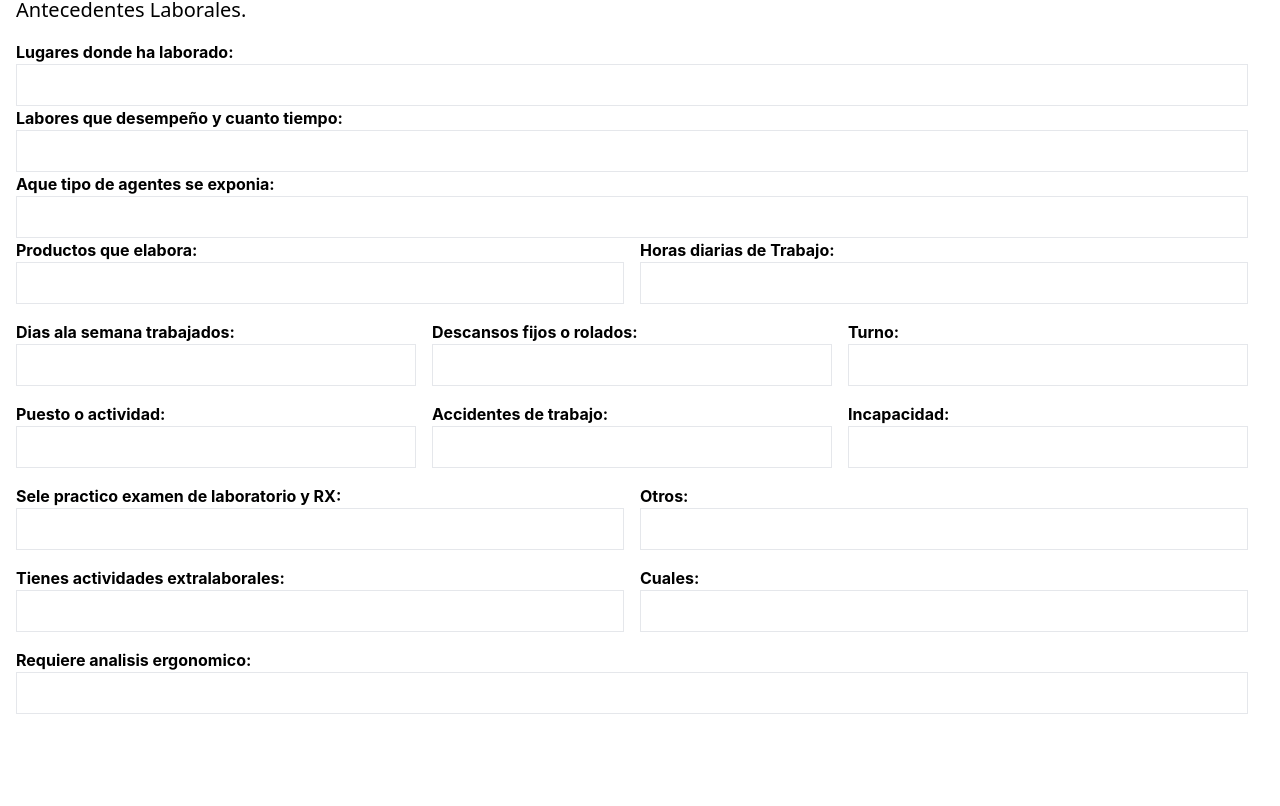
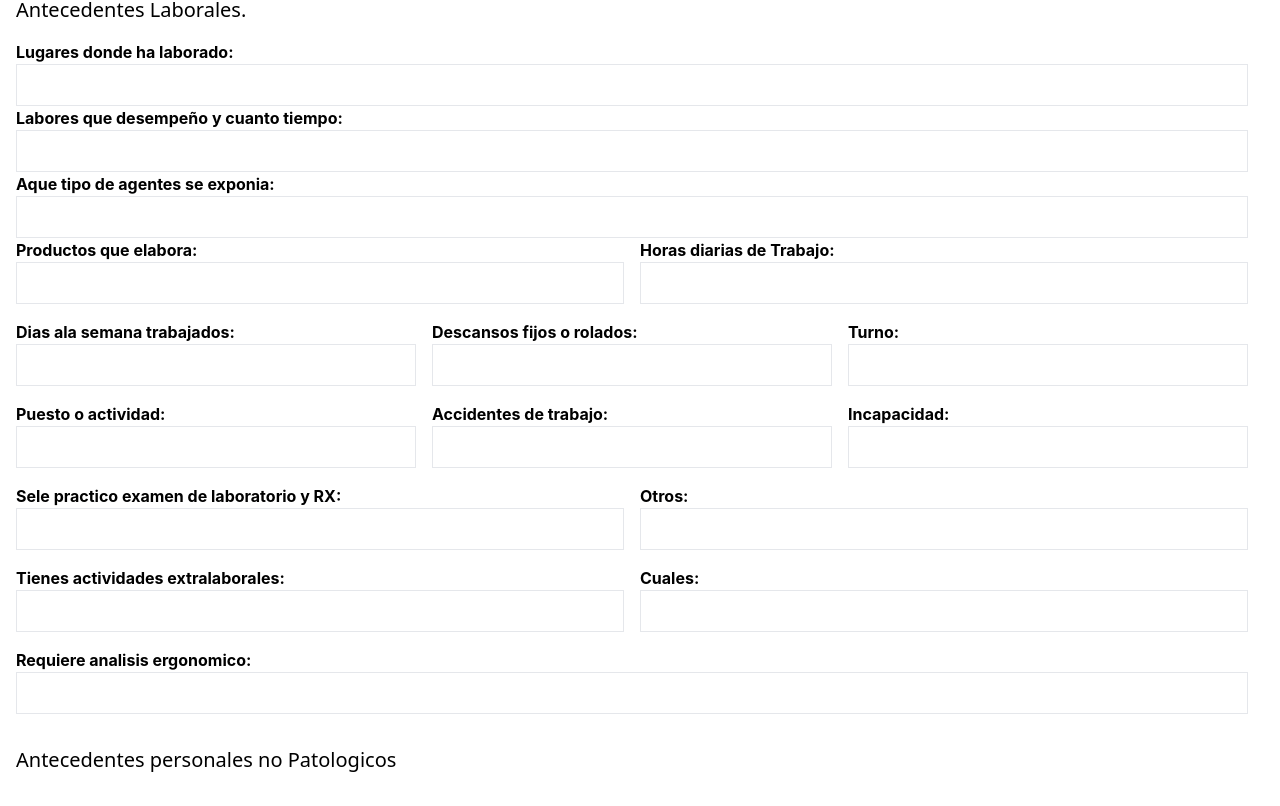
Before and after one commit to Varg-Vikernes/medical-control, a React (Create React App) app: page /Hcx1 in a window 1280 px wide. Shown: the part 870-1676 px from the top of the page. Before the commit the page ends 1600 px from the top, so only its background shows below. Built offline with nearby package versions, Linux system fonts and the light colour scheme.

Commit message:
parte 3 del primer formulario

```diff
--- /dev/null
+++ b/src/components/Hcx1/PersonalPatologico/antecedentePersonal.jsx
@@ -0,0 +1,11 @@
+import React from "react";
+
+const PersonalPatologico = () => {
+    return (
+        <form action="" className="w-full p-4">
+            <h1 className="text-xl  font-sans mb-4">Antecedentes personales no Patologicos</h1>
+
+        </form>
+    )
+}
+export default PersonalPatologico;
--- a/src/components/Hcx1/hcx1.jsx
+++ b/src/components/Hcx1/hcx1.jsx
@@ -3,6 +3,7 @@ import Primario from "./DatosPrimarios/primario";
 import Navbar from "../Navbar/Navbar";
 import Identificacion from "./FichaIdentificacion/identificacion";
 import AntecedentesLaborales from "./AntecentesLaboral/antecedentesLabotales";
+import PersonalPatologico from "./PersonalPatologico/antecedentePersonal";
 
 const Hcx1 = () => {
     return (
@@ -14,7 +15,7 @@ const Hcx1 = () => {
                     <div className="w-full md:w-1/2">
                         <img src="https://th.bing.com/th/id/R.0bb24fc69f3eadf890bc973595958d98?rik=4n7nydXfJTfMxw&pid=ImgRaw&r=0"
                             alt=""
-                            className="w-60 h-24 object-cover "
+                            className="w-60 h-24 object-cover font-sans "
                         />
                     </div>
                     {/* Texto que identifica el tipo de formulario*/}
@@ -28,6 +29,7 @@ const Hcx1 = () => {
             <Primario />
             <Identificacion />
             <AntecedentesLaborales />
+            <PersonalPatologico />
         </>
     )
 }
```
